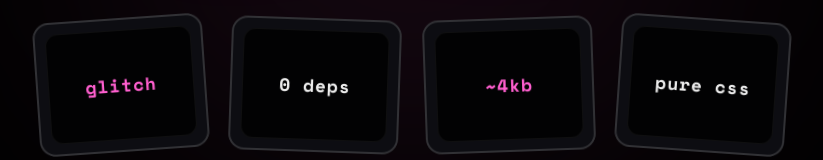
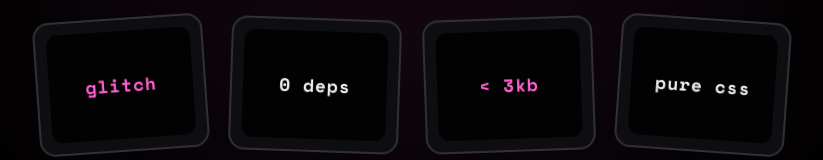
Before and after one commit to gilangabdian/gyut, a Next.js app in the folder playground/: page / in a window 1280 px wide. Shown: the part 391-551 px from the top of the page, without its empty margins (228-1051 px from the left). Built offline with nearby package versions, Linux system fonts and the light colour scheme; a web font is replaced by a local one.

Commit message:
playground: update hero card bundle

```diff
--- a/playground/src/components/HeroClouds.tsx
+++ b/playground/src/components/HeroClouds.tsx
@@ -136,7 +136,7 @@ export function HeroClouds() {
                 ref={card3Ref}
                 className="font-mono text-base sm:text-lg font-bold text-[#FF5FCF] tracking-wider"
               >
-                ~4kb
+                &lt; 3kb
               </span>
             </div>
           </div>
```
